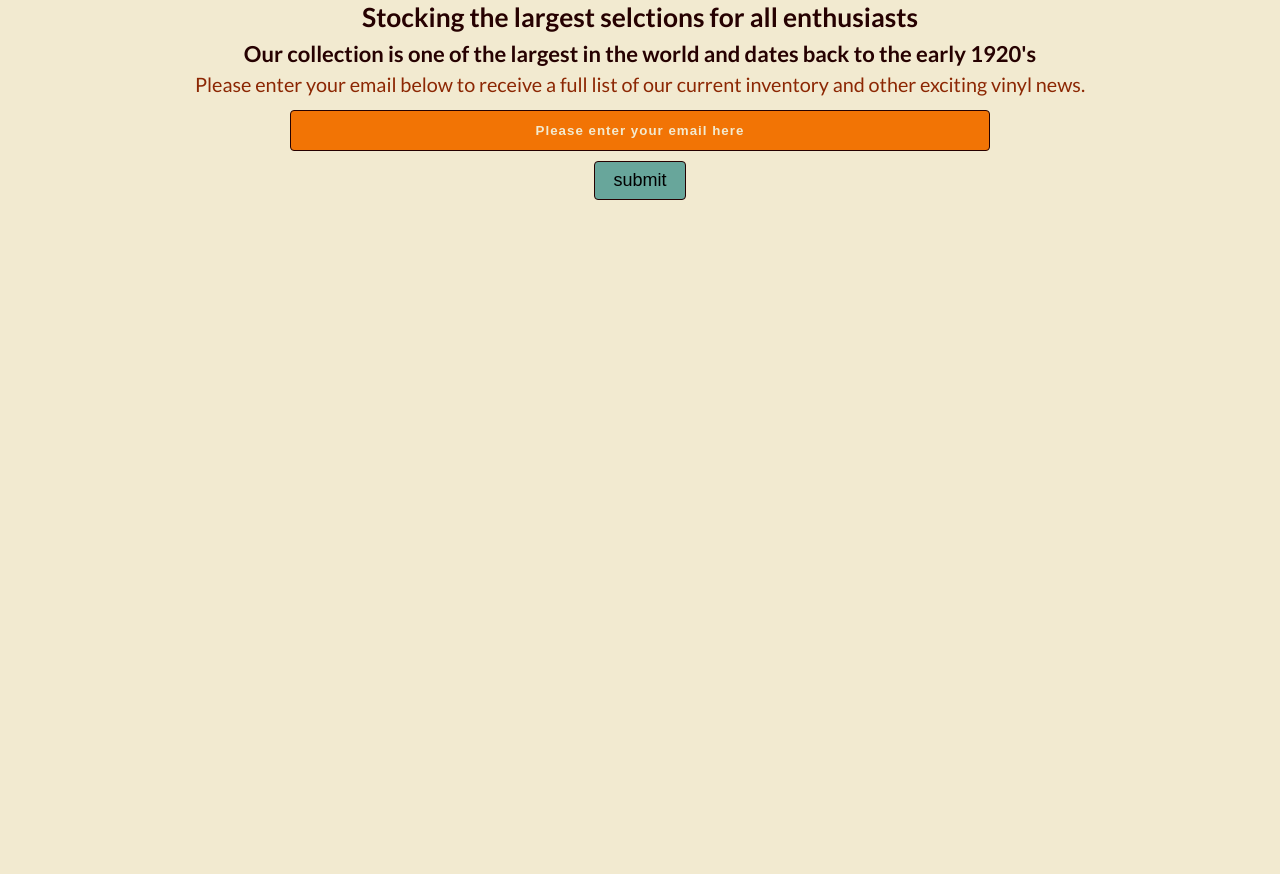
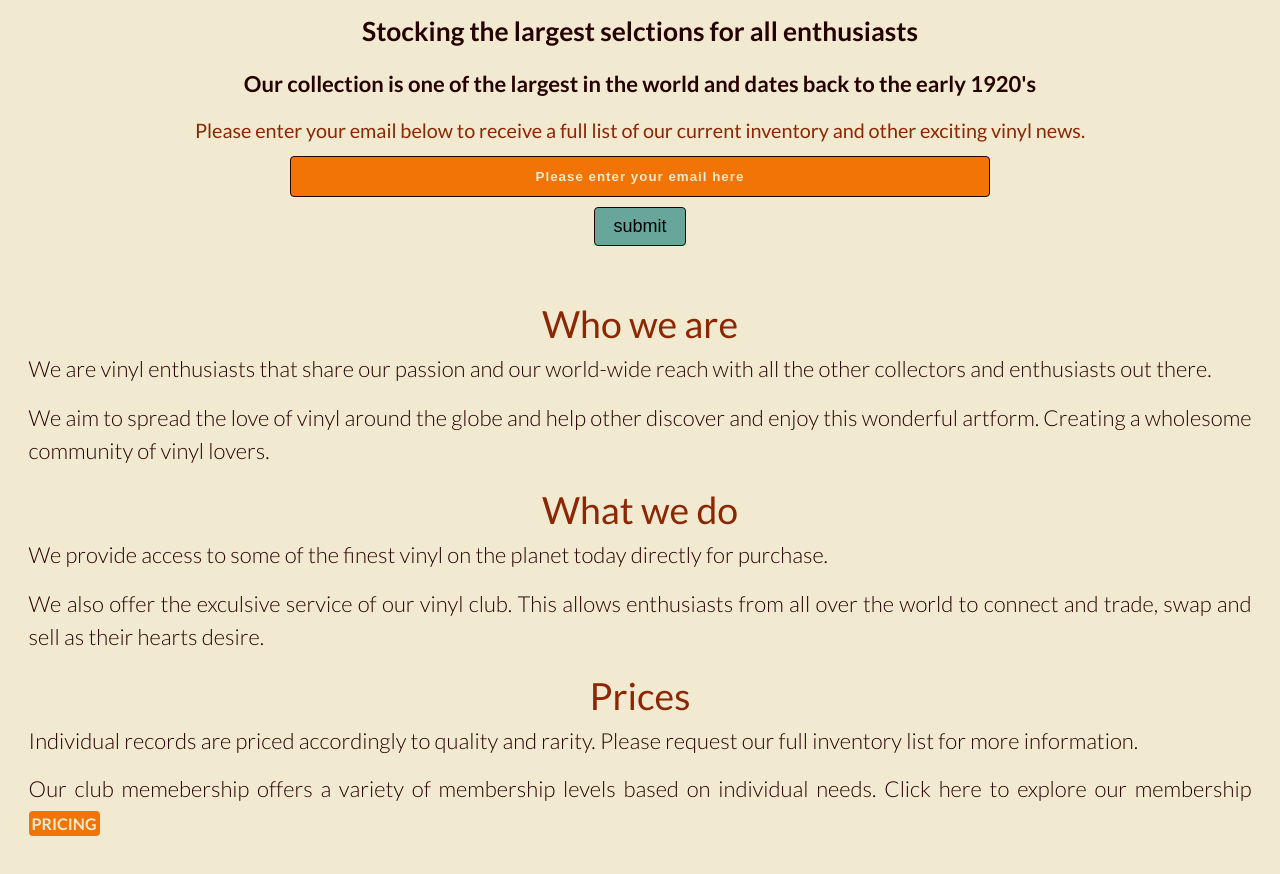
Before and after one commit to da-ol-man/WH-Product-Landing-Page, a plain HTML site: page index.html in a window 1280 px wide. Shown: the part 592-1466 px from the top of the page. Before the commit the page ends 972 px from the top, so only its background shows below. Drawn offline with Linux system fonts and the light colour scheme.

Commit message:
about css

```diff
--- a/index.html
+++ b/index.html
@@ -56,13 +56,44 @@
           </label>
         </form>
       </fieldset>
-
-
-
     </section>
 
     <section id="about">
+      <div id="co-info">
+        <div>
+          <h2>Who we are</h2>
+          <p>
+            We are vinyl enthusiasts that share our passion and our world-wide reach with all the other collectors and
+            enthusiasts out there.
+          </p>
+          <p>
+            We aim to spread the love of vinyl around the globe and help other discover and enjoy this wonderful
+            artform. Creating a wholesome community of vinyl lovers.
+          </p>
+        </div>
 
+        <div>
+          <h2>What we do</h2>
+          <p>
+            We provide access to some of the finest vinyl on the planet today directly for purchase.
+          </p>
+          <p>
+            We also offer the exculsive service of our vinyl club. This allows enthusiasts from all over the world to
+            connect and trade, swap and sell as their hearts desire.
+          </p>
+        </div>
+
+        <div>
+          <h2>Prices</h2>
+          <p>Individual records are priced accordingly to quality and rarity. Please request our full inventory list
+            for more information.
+          </p>
+          <p>
+            Our club memebership offers a variety of membership levels based on individual needs. Click here to
+            explore our membership <a href="#pricing">pricing</a>
+          </p>
+        </div>
+      </div>
     </section>
 
     <section id="product">
--- a/main.css
+++ b/main.css
@@ -32,6 +32,7 @@ h2 {
   font-size: 1.7rem;
   color: #8C2703;
   font-weight: 500;
+
 }
 
 h3 {
@@ -43,18 +44,17 @@ h3 {
 
 small {
   display: inline-block;
+  margin-bottom: .7rem;
 }
 
 h4 {
   font-size: 1.2rem;
+  margin-bottom: .7rem;
 }
 
 h5 {
   font-size: 1rem;
-}
-
-p {
-  font-size: .8rem;
+  margin-bottom: .7rem;
 }
 
 legend {
@@ -129,6 +129,7 @@ header #nav-bar {
   }
 
   section {
+    text-align: center;
     margin: .3rem;
     padding: 1rem;
   }
@@ -176,6 +177,28 @@ form label input::placeholder {
 .btn input[type="submit"]:hover {
   background-color: #F27405;
   color: #F2EAD0;
+}
+
+/* ===== ABOUT ===== */
+
+#co-info > div p {
+ text-align: justify;
+ margin-bottom: .7rem;
+}
+
+#co-info a {
+  background-color: #F27405;
+  border-radius: 4px;
+  color: #F2EAD0;
+  font-size: 16px;
+  font-weight: 600;
+  padding: 3px;
+  margin-top: 10px;
+  text-transform: uppercase;
+}
+
+#co-info a:hover {
+  background-color: #68A69B;
 }
 
 
```
